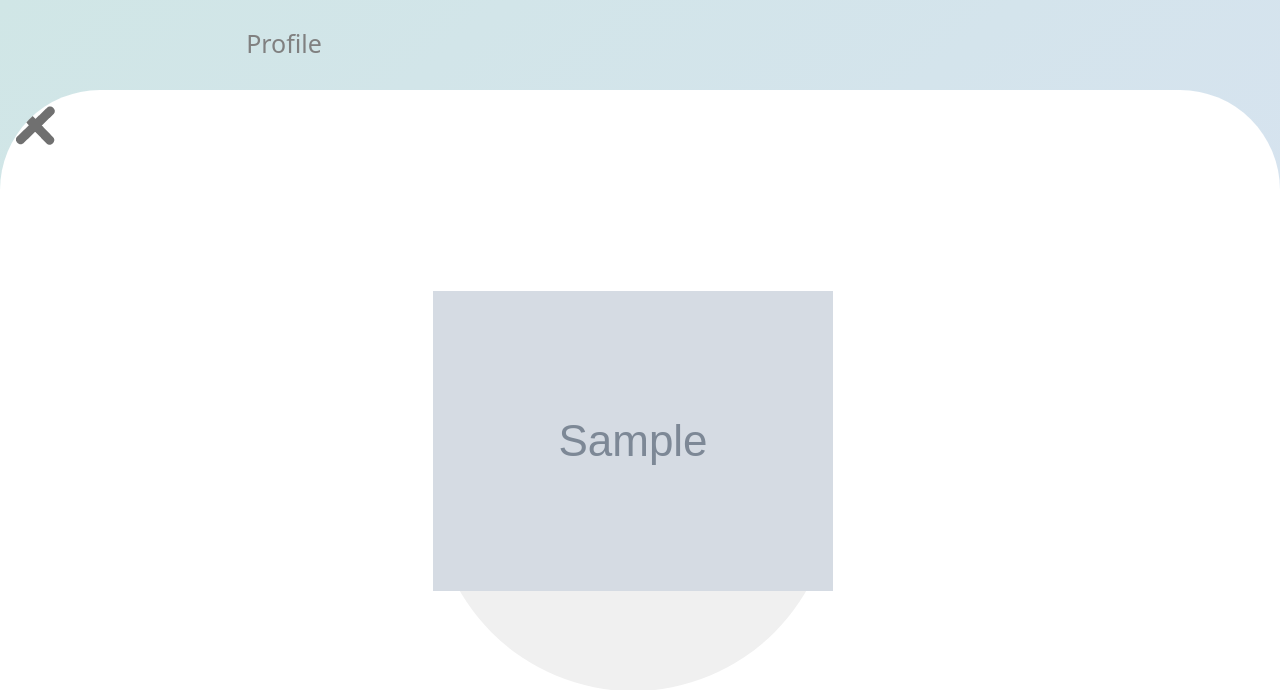
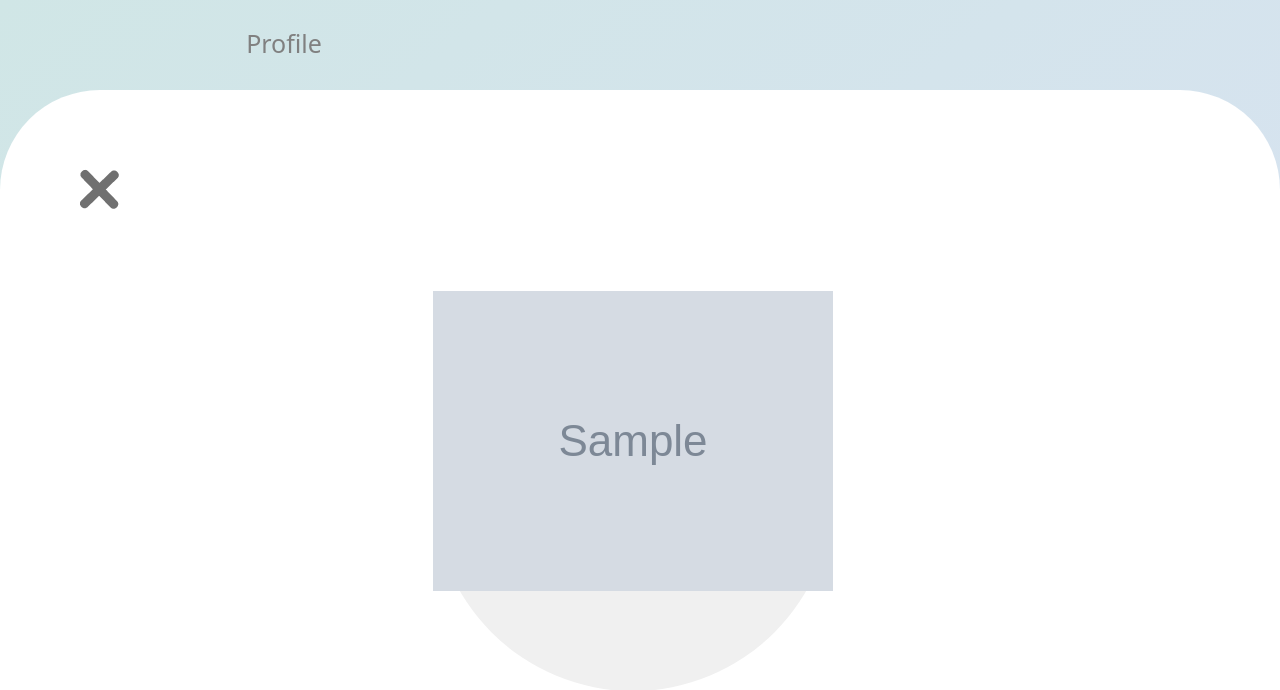
Before and after one commit to aakashjariwala/Homie-Time, a Django app: template 348-proj/hometime/hometime/templates/editprofileimage.html in a window 1280 px wide. Shown: the top 690 px of the page. Run offline with Django 4.2, Linux system fonts and the light colour scheme; the template is opened without the code that fills it: most values are stand-ins (such as "Sample title", 1, 10 or a date in 2020); grey boxes marked "Sample" are stand-in pictures; style sheets or scripts are compiled from the project's sources; some libraries are stand-ins or nearby versions.

Commit message:
fixed location of the xout button
^^^ specifically for the edit profile image page

```diff
--- a/348-proj/hometime/hometime/templates/editprofileimage.html
+++ b/348-proj/hometime/hometime/templates/editprofileimage.html
@@ -124,6 +124,12 @@
 			flex-direction: column;
 		}
 
+		.x-icon {
+			margin-top: 5%;
+			margin-bottom: -5%;
+			margin-left: 5%;
+		}
+
 		/*
 		.display{
 			display: block;
```
Also changed, not shown: 348-proj/hometime/db.sqlite3.
